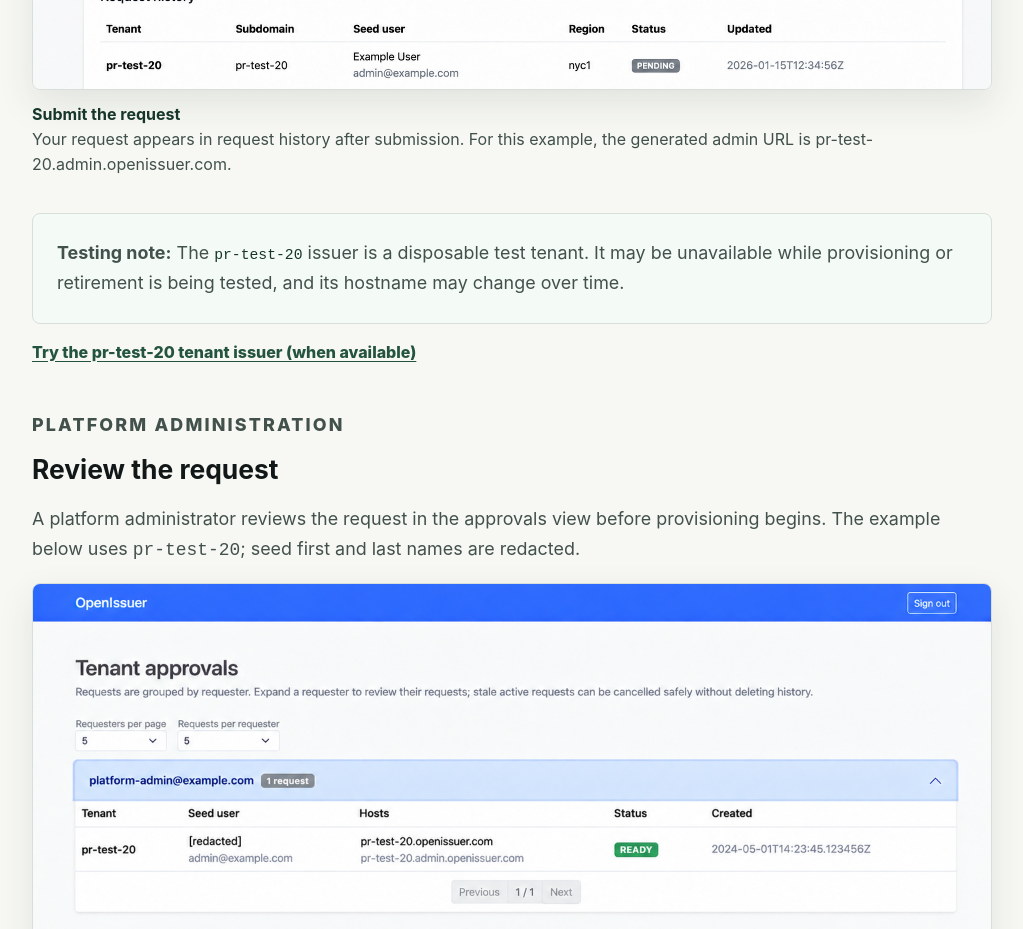
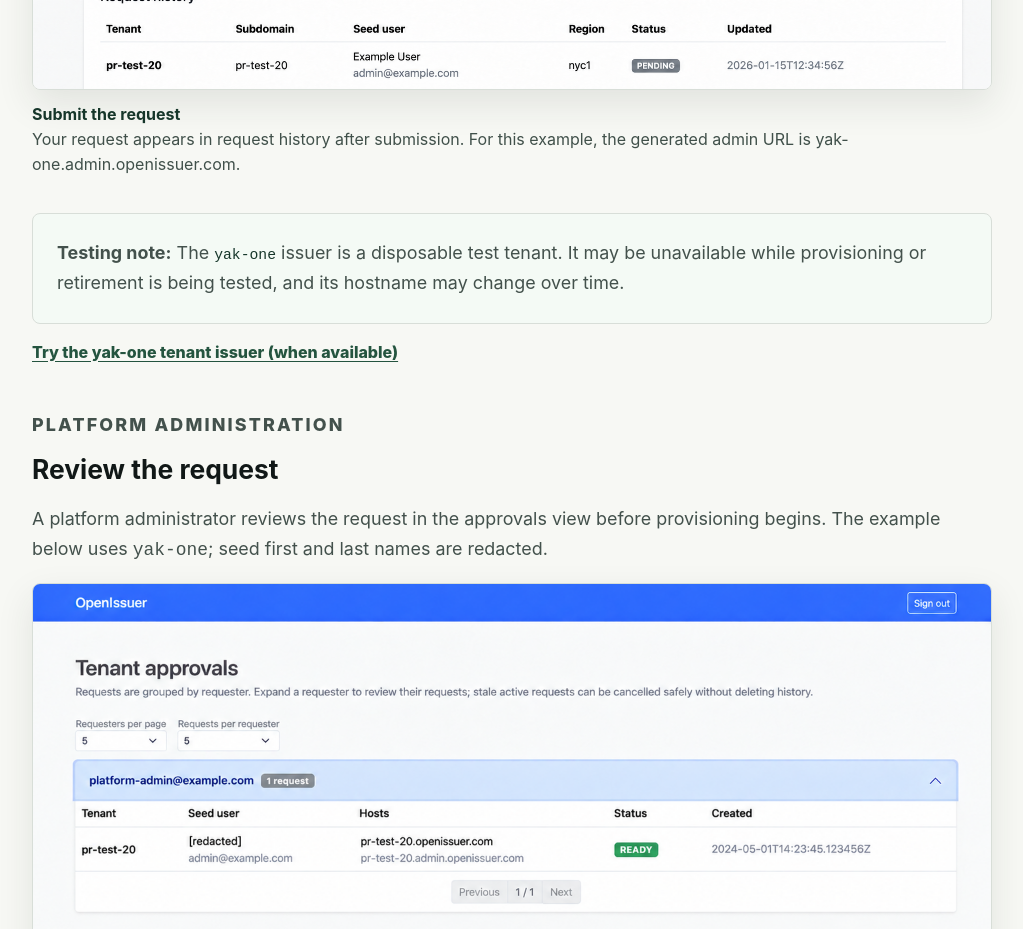
Before and after one commit to sonamsamdupkhangsar/openissuer-site, a Next.js app: page /tenant-provisioning in a window 1280 px wide. Shown: the part 1960-2889 px from the top of the page, without its empty margins (128-1151 px from the left). Built offline with nearby package versions, Linux system fonts and the light colour scheme; no server answers.

Commit message:
Use Yak One in tenant provisioning examples

```diff
--- a/pages/tenant-provisioning.tsx
+++ b/pages/tenant-provisioning.tsx
@@ -100,16 +100,16 @@
                 <strong>Submit the request</strong>
                 Your request appears in request history after submission. For this example,
                 the generated admin URL is{' '}
-                <a href="https://pr-test-20.admin.openissuer.com">pr-test-20.admin.openissuer.com</a>.
+                <a href="https://yak-one.admin.openissuer.com">yak-one.admin.openissuer.com</a>.
               </figcaption>
             </figure>
             <p className={styles.callout}>
-              <strong>Testing note:</strong> The <code>pr-test-20</code> issuer is a
+              <strong>Testing note:</strong> The <code>yak-one</code> issuer is a
               disposable test tenant. It may be unavailable while provisioning or
               retirement is being tested, and its hostname may change over time.
             </p>
             <div className={styles.calloutLinks}>
-              <a href="https://pr-test-20.openissuer.com">Try the pr-test-20 tenant issuer (when available)</a>
+              <a href="https://yak-one.openissuer.com">Try the yak-one tenant issuer (when available)</a>
             </div>
           </section>
 
@@ -118,14 +118,14 @@
             <h2 id="admin-review">Review the request</h2>
             <p>
               A platform administrator reviews the request in the approvals view before
-              provisioning begins. The example below uses <code>pr-test-20</code>; seed
+              provisioning begins. The example below uses <code>yak-one</code>; seed
               first and last names are redacted.
             </p>
             <figure className={styles.screenshotStep}>
               <img
                 className={styles.tenantRequestScreenshot}
                 src="/docs/tenant-approval-dashboard.png"
-                alt="Sanitized tenant approvals view showing pr-test-20 with redacted seed names"
+                alt="Sanitized tenant approvals view showing a test tenant with redacted seed names"
                 width="1436"
                 height="1095"
               />
```
